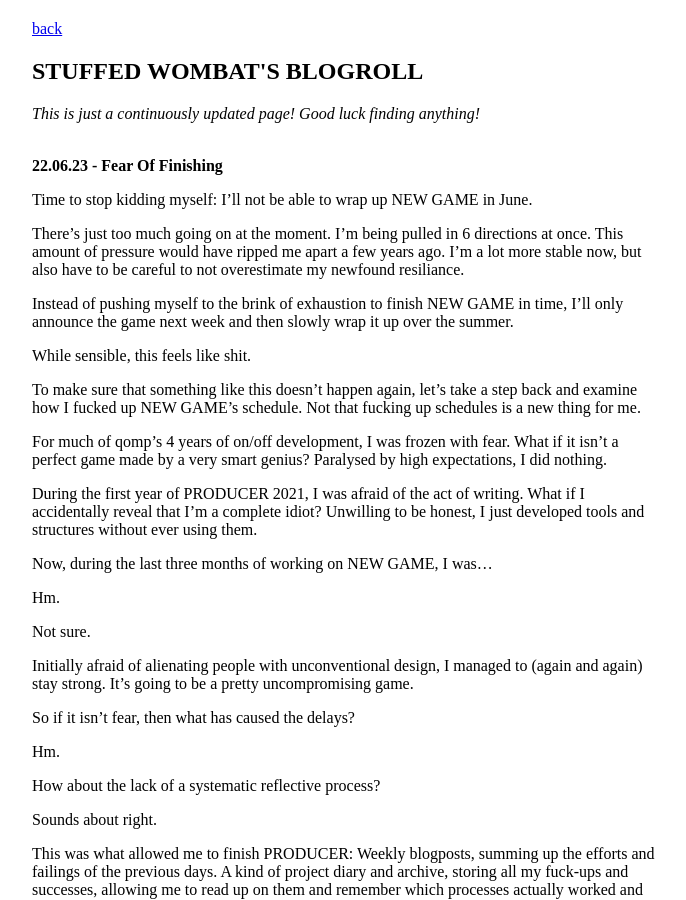
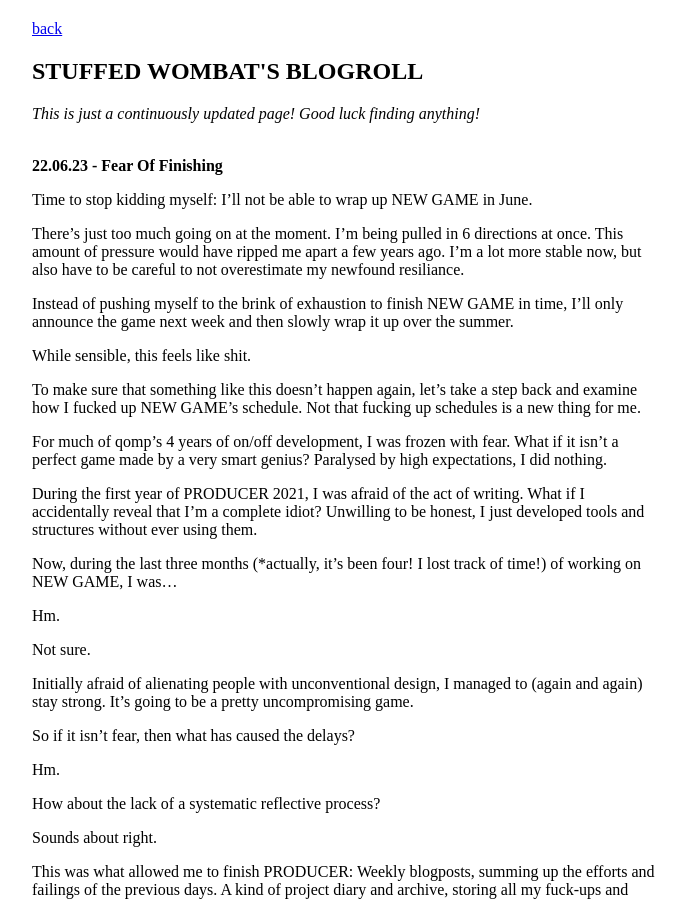
Before and after one commit to stuffedwombat/stuffedwombat.github.io, a Jekyll site: the page built from blogroll.md, in a window 1280 px wide and 900 px high. Shown: the whole window, without its empty margins (292-978 px from the left). Built offline with Jekyll 4.4.1, drawn with Linux system fonts in a browser that asks for light colours; our own code applies the rules of GitHub Pages for plain Markdown files; comment, search, counter and statistics services are not loaded.

Commit message:
Update blogroll.md

```diff
--- a/blogroll.md
+++ b/blogroll.md
@@ -20,7 +20,7 @@ For much of qomp's 4 years of on/off development, I was frozen with fear. What i
 
 During the first year of PRODUCER 2021, I was afraid of the act of writing. What if I accidentally reveal that I'm a complete idiot? Unwilling to be honest, I just developed tools and structures without ever using them.
 
-Now, during the last three months of working on NEW GAME, I was...
+Now, during the last three months (*actually, it's been four! I lost track of time!) of working on NEW GAME, I was...
 
 Hm.
 
```
